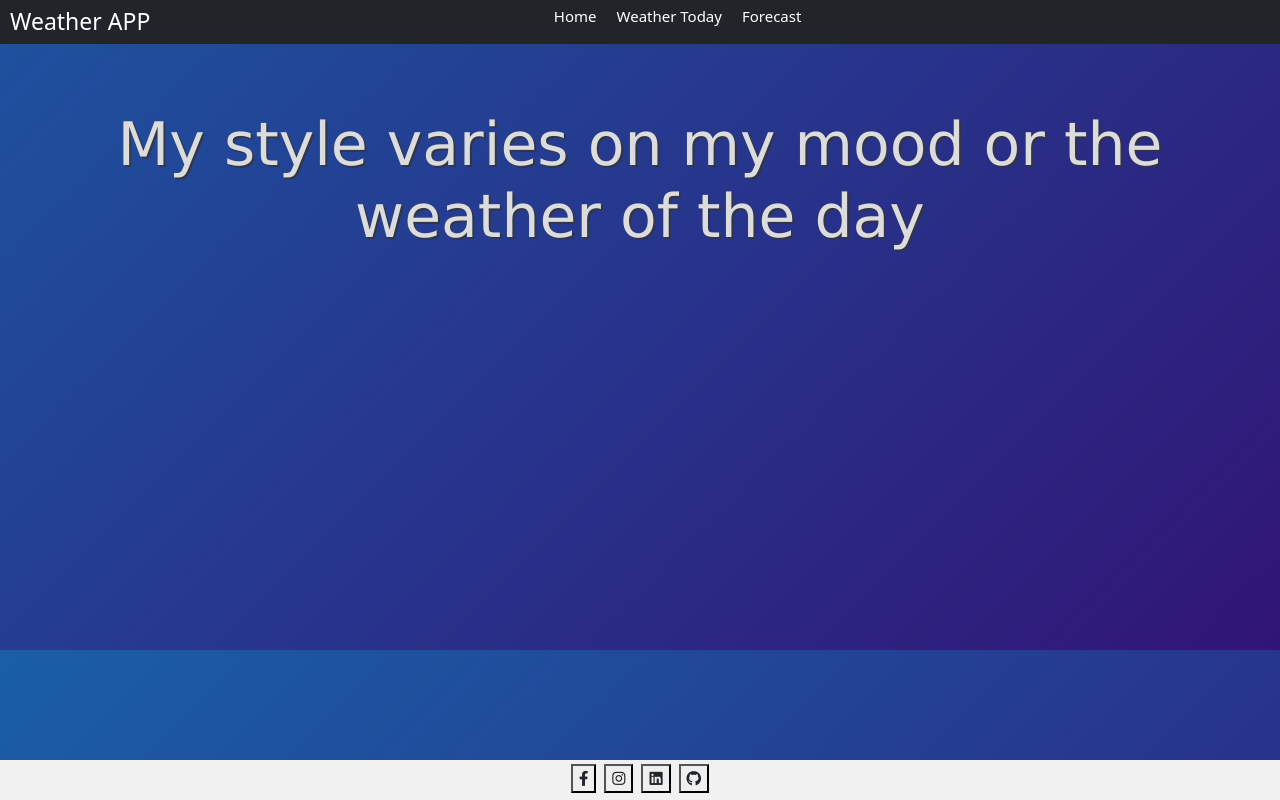
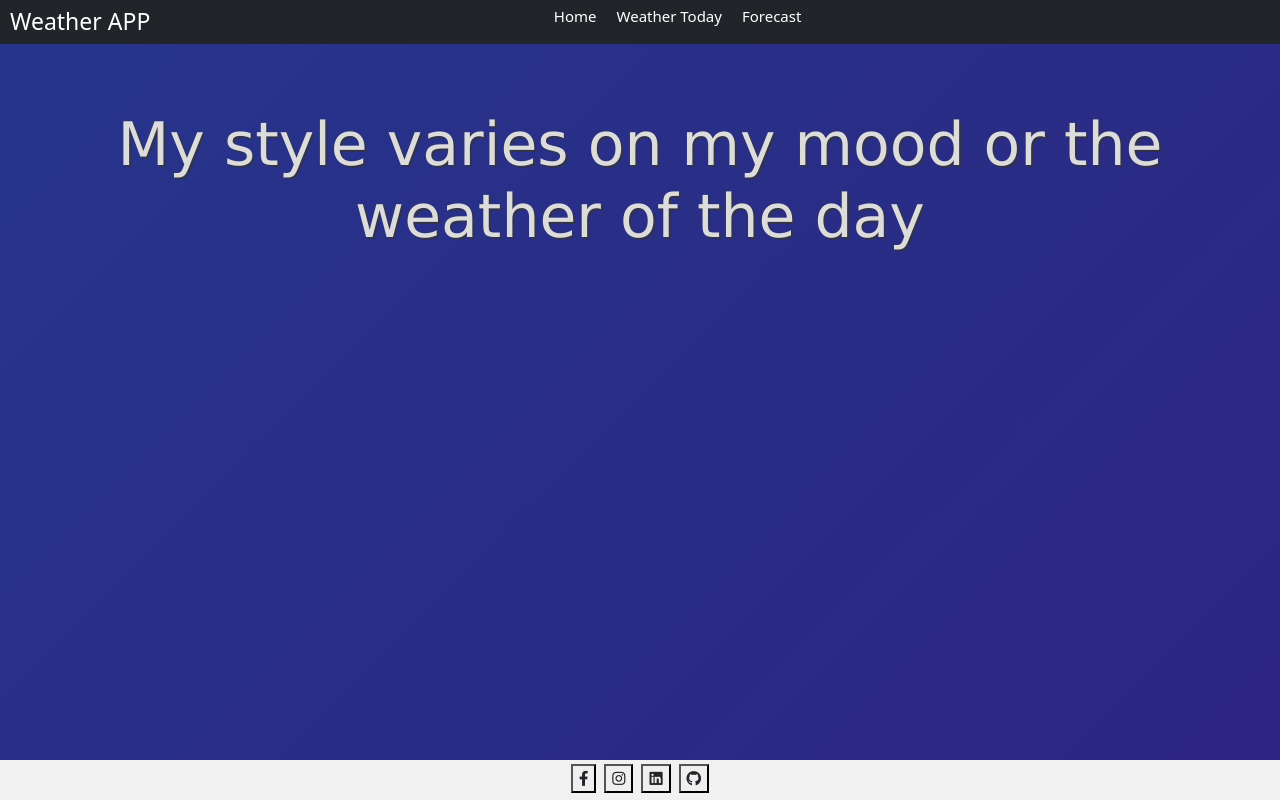
Before and after one commit to a1ishco/application1, a React (Create React App) app: page / in a window 1280 px wide. Built offline with nearby package versions, Linux system fonts and the light colour scheme.

Commit message:
Bg Color changed

```diff
--- a/src/pages/styles.css
+++ b/src/pages/styles.css
@@ -1,7 +1,8 @@
 body {
         background: linear-gradient(-45deg, #370269, #1864ac, #9c27b0);
-        background-size: 400% 400%;
+        background-size: 1600% 1600%;
         animation: gradient-bg 20s ease infinite;
+        background-repeat: no-repeat;
     }
 
     @keyframes gradient-bg {
```
